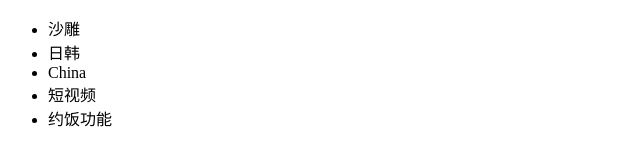
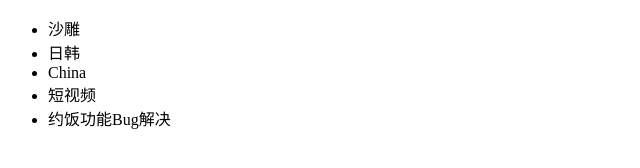
Before and after one commit to 18639710721/dbhot, a plain HTML site: page index.htm in a window 1280 px wide. Shown: the full height of the page, 0-640 px from the left. Drawn offline with Linux system fonts and the light colour scheme.

Commit message:
bug修复

```diff
--- a/index.htm
+++ b/index.htm
@@ -11,7 +11,7 @@
         <li>日韩</li>
         <li>China</li>
         <li>短视频</li>
-        <li>约饭功能</li>
+        <li>约饭功能Bug解决</li>
     </ul>
 
 </body>
```
